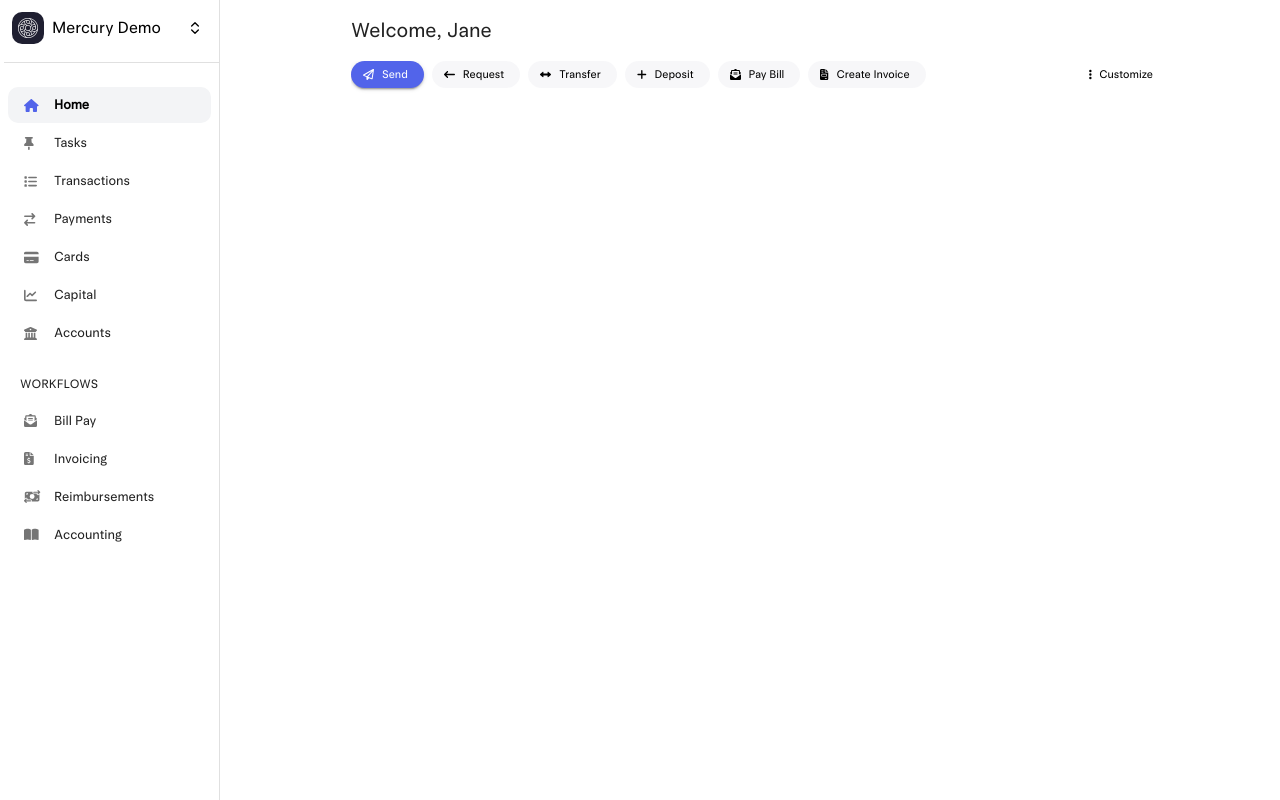
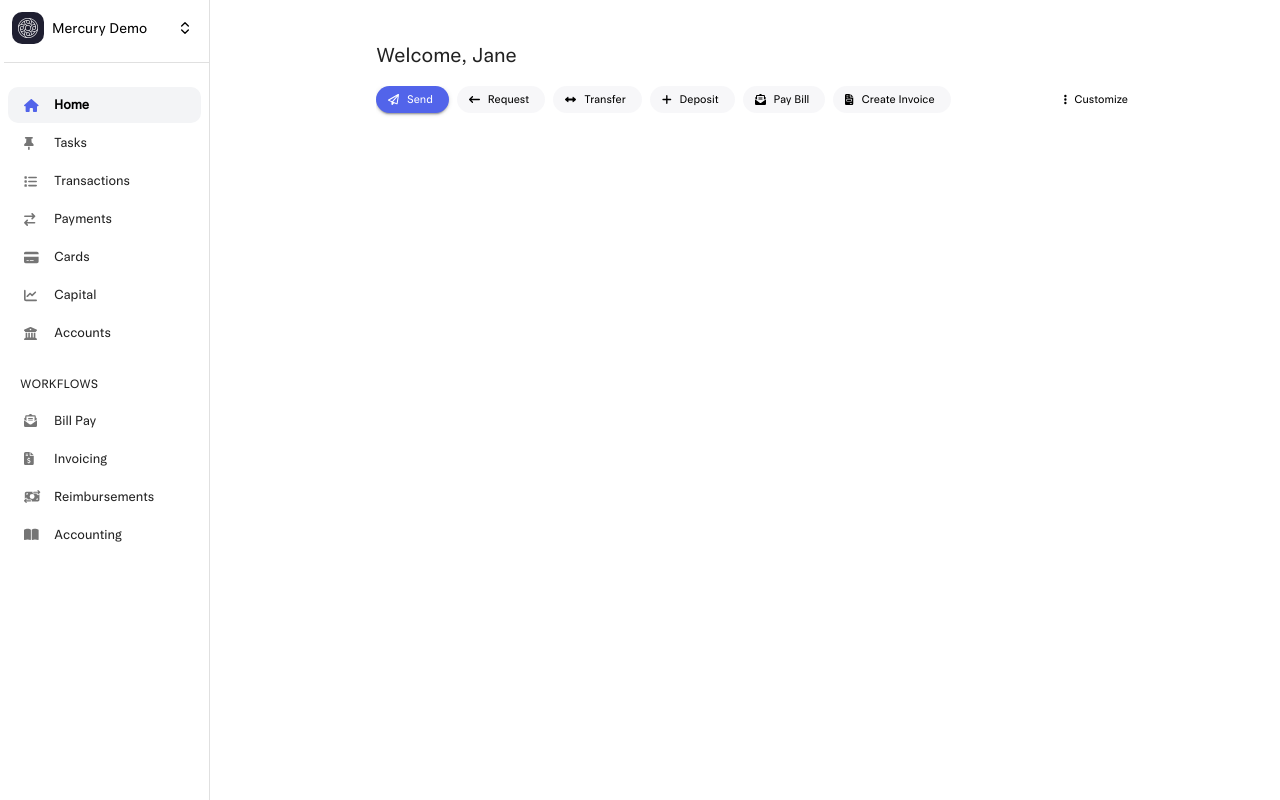
Before and after one commit to vivekbw/mercury-clone, a React (Create React App) app: page / in a window 1280 px wide. Built offline with nearby package versions, Linux system fonts and the light colour scheme.

Commit message:
fix: small sidebar ui tweaks

```diff
--- a/src/components/PageLayout.tsx
+++ b/src/components/PageLayout.tsx
@@ -9,7 +9,7 @@
   return (
     <Box
       sx={{
-        padding: "15px",
+        padding: "40px",
         marginX: {
           xs: 2,
           sm: 4,
--- a/src/components/Sidebar.tsx
+++ b/src/components/Sidebar.tsx
@@ -53,7 +53,7 @@
       sx={{
         width: {
           xs: 200,
-          sm: 220,
+          sm: 210,
           whiteSpace: "nowrap",
         },
         flexShrink: 0,
@@ -97,7 +97,7 @@
                   marginRight: "8px",
                 }}
               />
-              <Typography>Mercury Demo</Typography>
+              <Typography sx={{ fontSize: "14px" }}>Mercury Demo</Typography>
             </Box>
             <ChevronsUpDownIcon />
           </Button>
```
